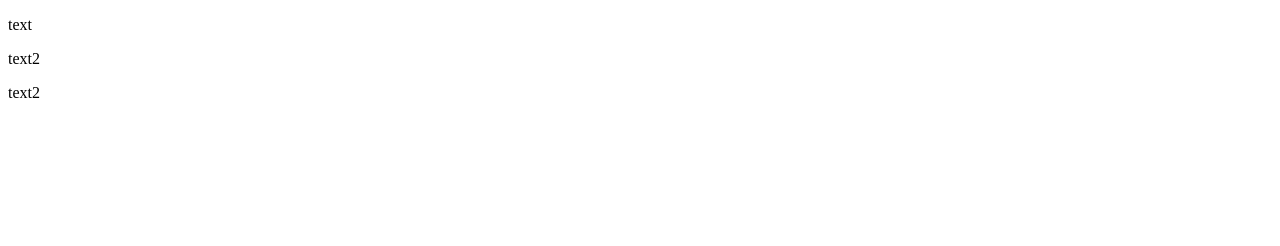
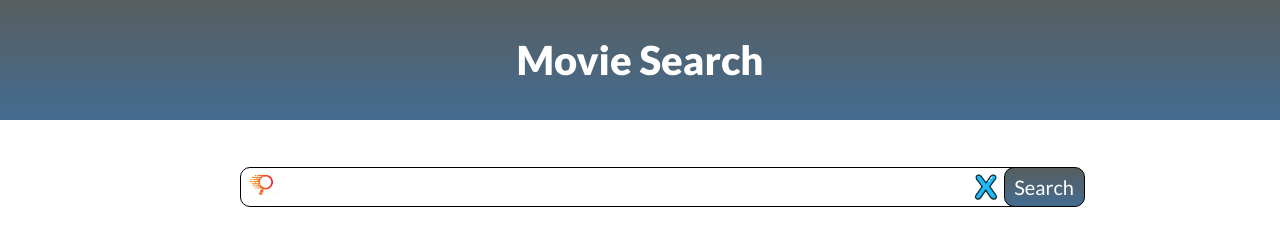
Before and after one commit to GiperNoob/movie-search, a website built with webpack: page src/index.html in a window 1280 px wide. Built offline with nearby package versions, Linux system fonts and the light colour scheme.

Commit message:
create form

```diff
--- a/package.json
+++ b/package.json
@@ -33,6 +33,7 @@
     "eslint-config-airbnb-base": "^14.1.0",
     "eslint-loader": "^4.0.2",
     "eslint-plugin-import": "^2.20.2",
+    "file-loader": "^6.0.0",
     "html-webpack-plugin": "^4.3.0",
     "style-loader": "^1.2.1",
     "webpack": "^4.43.0",
--- a/src/index.html
+++ b/src/index.html
@@ -1,15 +1,31 @@
 <!DOCTYPE html>
 <html lang="en">
+
 <head>
   <meta charset="UTF-8">
   <meta name="viewport" content="width=device-width, initial-scale=1.0">
+  <link href="https://fonts.googleapis.com/css2?family=Lato:wght@400;700;900&display=swap" rel="stylesheet">
   <title>Movie Search</title>
 </head>
+
 <body>
-   <div>
-     <p>text</p>
-     <p>text2</p>
-     <p>text2</p>
-   </div>
+
+  <div class="app-container">
+    <header class="header">
+      <div class="wrapper">
+        <h1 class="title">Movie Search</h1>
+      </div>
+    </header>
+    <div class="wrapper">
+      <form class="form-search" id="search-form">
+        <input type="text" class="search-enter">
+        <span class="clear-search"></span>
+        <span class="keyboard"></span>
+        <button type="submit" class="button-submit">Search</button>
+      </form>
+    </div>
+  </div>
+
 </body>
+
 </html>
--- a/src/index.js
+++ b/src/index.js
@@ -0,0 +1,2 @@
+import './styles/clear-style.css';
+import './styles/style.css';
--- /dev/null
+++ b/src/styles/clear-style.css
@@ -0,0 +1,76 @@
+* {
+    padding: 0;
+    margin: 0;
+    border: 0;
+}
+*,
+*:before,
+*::after {
+    -moz-box-sizing: border-box;
+    -webkit-box-sizing: border-box;
+    box-sizing: border-box;
+}
+:focus,
+:active {
+    outline: none;
+}
+a:focus,
+a:active {
+    outline: none;
+}
+
+nav,
+footer,
+header,
+aside {
+    display: block;
+}
+
+html,
+body {
+    height: 100%;
+    width: 100%;
+    font-size: 100%;
+    line-height: 1;
+    font-size: 14px;
+    -ms-text-size-adjust: 100%;
+    -moz-text-size-adjust: 100%;
+    -webkit-text-size-adjust: 100%;
+}
+input,
+button,
+textarea {
+    font-family: inherit;
+}
+input::-ms-clear {
+    display: none;
+}
+button {
+    cursor: pointer;
+}
+button::-moz-focus-inner {
+    padding: 0;
+    border: 0;
+}
+a,
+a:visited {
+    text-decoration: 0;
+}
+a:hover {
+    text-decoration: 0;
+}
+ul li {
+    list-style: none;
+}
+img {
+    vertical-align: top;
+}
+h1,
+h2,
+h3,
+h4,
+h5,
+h6 {
+    font-size: inherit;
+    font-weight: 400;
+}
--- /dev/null
+++ b/src/styles/style.css
@@ -0,0 +1,70 @@
+.header {
+  background: -webkit-gradient(linear,left top,left bottom,from(#383f41),color-stop(80%,#404d49),color-stop(90%,#fff),to(#fff));
+  background: linear-gradient(180deg,#575e5f,#446c91 100%,rgb(194, 161, 161) 0,rgb(124, 185, 196));
+}
+
+.wrapper {
+    max-width: 1350px;
+    max-height: 200px;
+    margin: 0 auto;
+    text-align: center;
+}
+
+.title {
+  font-family: 'Lato', sans-serif;
+  padding: 40px 0 40px 0;
+  font-size: 40px;
+  font-weight: 900;
+  color: #ffffff;
+}
+
+.search-enter {
+  border: 1px solid black;
+  border-radius: 10px;
+  width: 800px;
+  height: 40px;
+  margin-top: 47px;
+  padding-left: 40px;
+  align-items: center;
+  font-size: 20px;
+  font-weight: 400;
+  font-family: 'Lato', sans-serif;
+  background-image: url(../assets/images/search.jpg);
+  background-size: 40px;
+  background-repeat: no-repeat;
+  background-position: 0px -3px;
+}
+
+.form-search {
+  position: relative;
+}
+
+
+.clear-search {
+  background-image: url(../assets/images/clear-search.png);
+  background-size: 40px;
+  background-repeat: no-repeat;
+  background-position: 0px -3px;
+  width: 35px;
+  height: 30px;
+  display: block;
+  position: absolute;
+  right: 280px;
+  top: 50px;
+}
+
+.button-submit {
+  padding: 7px 10px 7px 9px;
+  display: inline-block;
+  font-size: 20px;
+  color: #ffffff;
+  font-family: 'Lato', sans-serif;
+  font-weight: 400;
+  top: 47px;
+  right: 195px;
+  position: absolute;
+  border: 1px solid black;
+  border-radius: 10px;
+  background: -webkit-gradient(linear,left top,left bottom,from(#383f41),color-stop(80%,#404d49),color-stop(90%,#fff),to(#fff));
+  background: linear-gradient(180deg,#575e5f,#446c91 100%,rgb(194, 161, 161) 0,rgb(124, 185, 196));
+}
--- a/webpack.config.js
+++ b/webpack.config.js
@@ -24,6 +24,10 @@ module.exports = {
         test: /\.css$/,
         use: ['style-loader', 'css-loader'],
       },
+      {
+        test: /\.(png|jpg|svg|gif)/,
+        use: ['file-loader'],
+      },
     ],
   },
   plugins: [new HtmlWebpackPlugin({
```
Also changed, not shown: src/assets/images/clear-search.png (added), src/assets/images/search.jpg (added), 1 other file.
